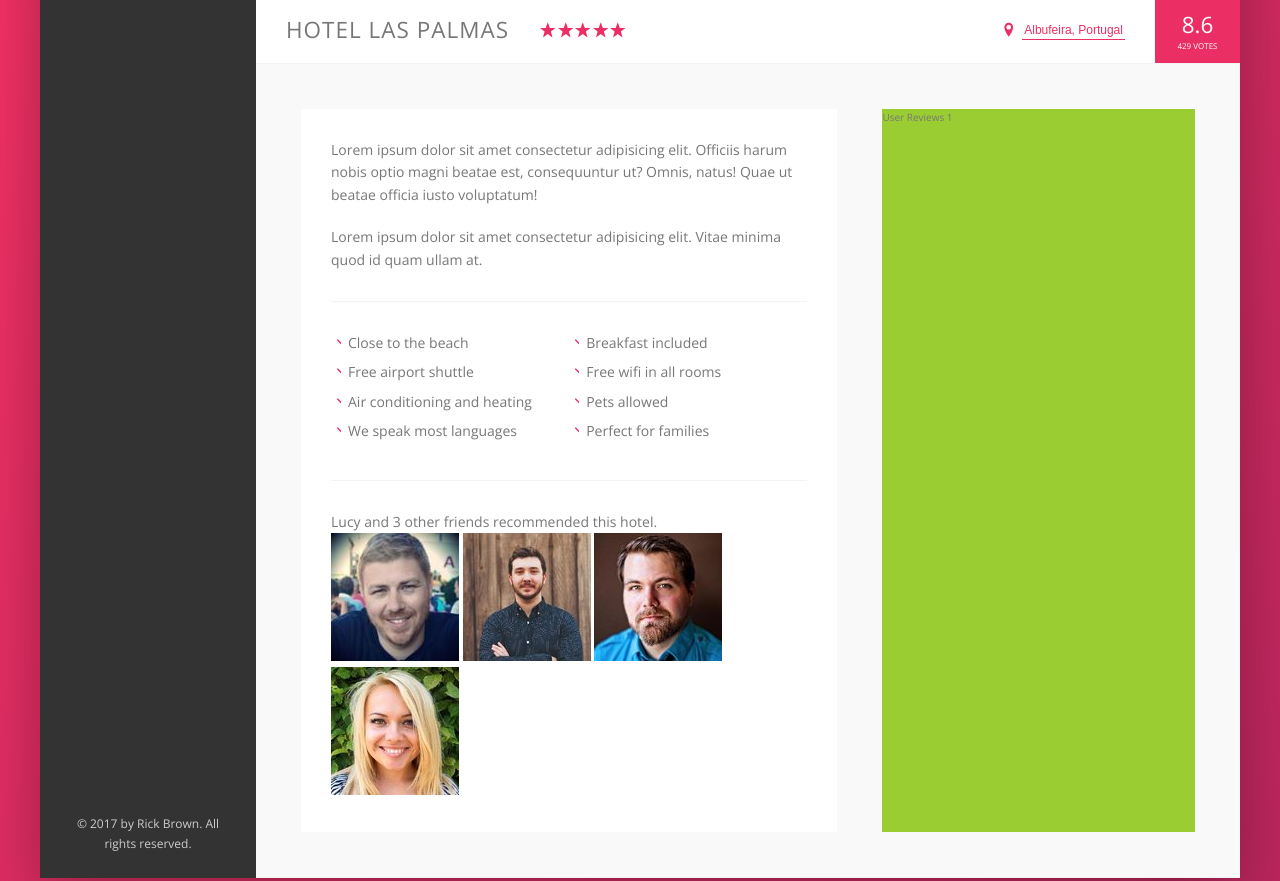
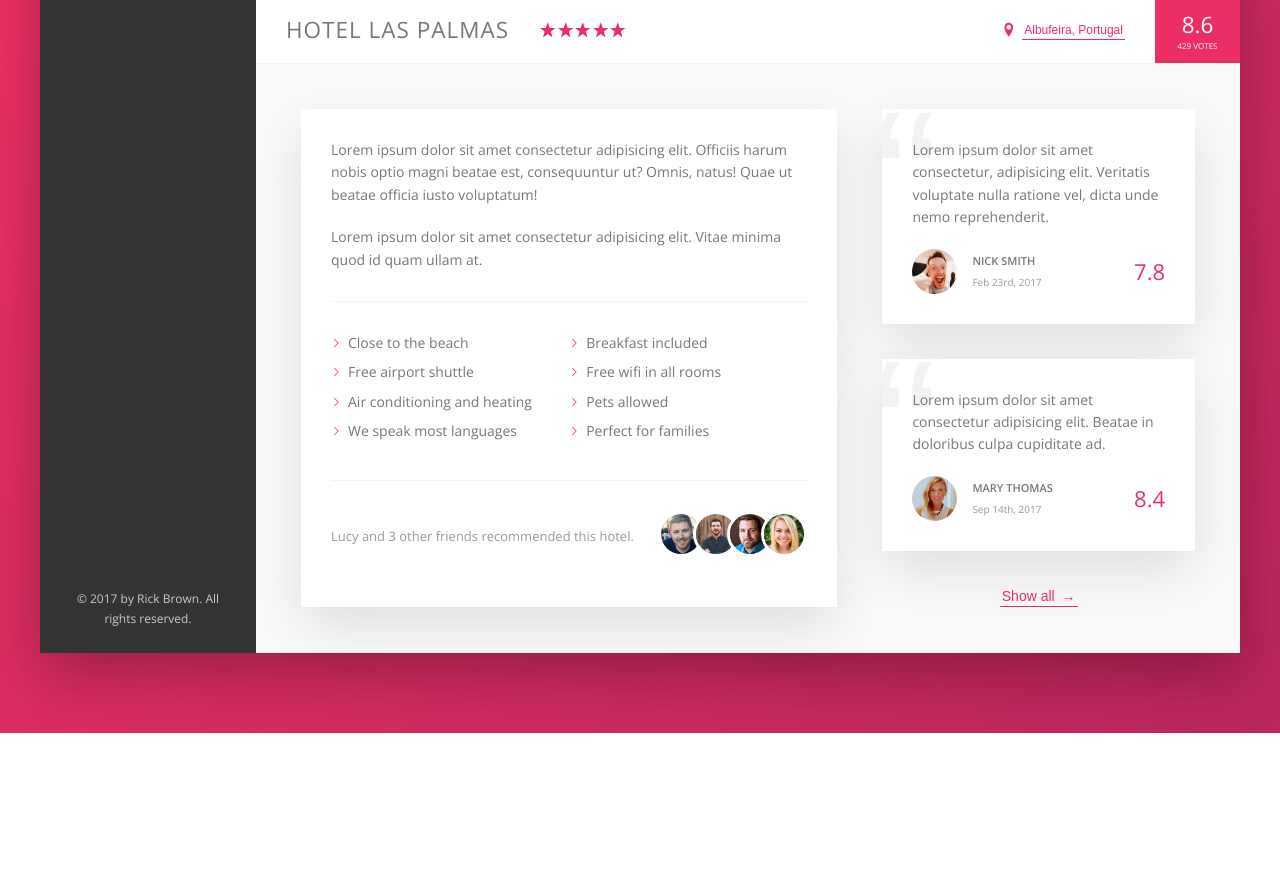
Before and after one commit to RickBr0wn/trillo, a website: page index.html in a window 1280 px wide. Shown: the part 538-1419 px from the top of the page. After the commit the page ends 1271 px from the top, so only its background shows below. Drawn offline with nearby package versions, Linux system fonts and the light colour scheme.

Commit message:
User reviews section completed

```diff
--- a/index.html
+++ b/index.html
@@ -155,7 +155,33 @@
 							</div>
 						</div>
 						<div class="user-reviews">
-							User Reviews 1
+							<figure class="review">
+								<blockquote class="review__text">
+									Lorem ipsum dolor sit amet consectetur, adipisicing elit. Veritatis voluptate nulla ratione vel, dicta unde nemo reprehenderit.
+								</blockquote>
+								<figcaption class="review__user">
+									<img src="img/user-1.jpg" alt="User 1" class="review__photo">
+									<div class="review__user-box">
+										<p class="review__user-name">Nick Smith</p>
+										<p class="review__user-date">Feb 23rd, 2017</p>
+									</div>
+									<div class="review__user-rating">7.8</div>
+								</figcaption>
+							</figure>
+							<figure class="review">
+									<blockquote class="review__text">
+										Lorem ipsum dolor sit amet consectetur adipisicing elit. Beatae in doloribus culpa cupiditate ad.
+									</blockquote>
+									<figcaption class="review__user">
+										<img src="img/user-2.jpg" alt="User 2" class="review__photo">
+										<div class="review__user-box">
+											<p class="review__user-name">Mary Thomas</p>
+											<p class="review__user-date">Sep 14th, 2017</p>
+										</div>
+										<div class="review__user-rating">8.4</div>
+									</figcaption>
+								</figure>
+								<button class="btn-inline">Show all <span>&rarr;</span></button>
 						</div>
 					</div>
 				</main>
--- a/sass/_base.scss
+++ b/sass/_base.scss
@@ -14,7 +14,7 @@
   --color-grey-dark-3: #999;
 
   --shadow-dark: 0 2rem 6rem rgba(0, 0, 0, .3);
-  --shadow-light: 2rem 5rem rgbs(0, 0, 0, .6);
+  --shadow-light: 0 2rem 5rem rgba(0, 0, 0, .1);
 
   --line: solid 1px var(--color-grey-light-2);
 }
--- a/sass/_components.scss
+++ b/sass/_components.scss
@@ -275,8 +275,17 @@
   cursor: pointer;
   transition: all .4s;
 
+  & span {
+    margin-left: 3px;
+    transition: margin-left .4s;
+  }
+
   &:hover {
     color: var(--color-grey-dark-1);
+
+    span {
+      margin-left: 8px;
+    }
   }
 
   &:focus {
@@ -340,9 +349,103 @@
     // For modern browsers use MASKS
     background-color: var(--color-primary);
     -webkit-mask-image: url(../img/chevron-thin-right.svg);
-    background-size: cover;
+    -webkit-mask-size: cover;
+    mask-image: url(../img/chevron-thin-right.svg);
+    mask-size: cover;
   }
 }
 
 //////////////////////////////////////////////
 // RECOMMEND
+.recommend {
+  font-size: 1.3rem;
+  color: var(--color-grey-dark-3);
+
+  display: flex;
+  align-items: center;
+
+  &__photo {
+    box-sizing: content-box;
+    height: 4rem;
+    width: 4rem;
+    border-radius: 50%;
+
+    border: 3px solid #fff;
+
+    &:not(:last-child) {
+      margin-right: -1.5rem;
+    }
+  }
+
+  &__count {
+    margin-right: auto;
+  }
+
+  &__friends {
+
+  }
+}
+
+//////////////////////////////////////////////
+// REVIEWS
+.review {
+  background-color: #fff;
+  box-shadow: var(--shadow-light);
+  padding: 3rem;
+  margin-bottom: 3.5rem;
+  overflow: hidden;
+
+  position: relative;
+
+  &__text {
+    margin-bottom: 2rem;
+    position: relative;
+    z-index: 10;
+  }
+
+  &__user {
+    display: flex;
+    align-items: center;
+  }
+
+  &__photo {
+    height: 4.5rem;
+    width: 4.5rem;
+    border-radius: 50%;
+    margin-right: 1.5rem;
+  }
+
+  &__user-box {
+    margin-right: auto;
+  }
+
+  &__user-name {
+    font-size: 1.1rem;
+    font-weight: 600;
+    text-transform: uppercase;
+    margin-bottom: .4rem;
+  }
+
+  &__user-date {
+    font-size: 1rem;
+    color: var(--color-grey-dark-3);
+  }
+
+  &__user-rating {
+    color: var(--color-primary);
+    font-size: 2.2rem;
+    font-weight: 300;
+  }
+
+  &::before {
+    content: "\201C";
+    position: absolute;
+    top: -2.75rem;
+    left: -1rem;
+    line-height: 1;
+    font-size: 20rem;
+    color: var(--color-grey-light-2);
+    font-family: sans-serif;
+    z-index: 1;
+  }
+}
--- a/sass/_layout.scss
+++ b/sass/_layout.scss
@@ -39,6 +39,7 @@
 }
 
 .detail {
+  font-size: 1.4rem;
   display: flex;
   padding: 4.5rem;
   background-color: var(--color-grey-light-1);
@@ -46,7 +47,6 @@
 }
 
 .description {
-  font-size: 1.4rem;
   background-color: #fff;
   box-shadow: var(--shadow-light);
   padding: 3rem;
@@ -55,6 +55,9 @@
 }
 
 .user-reviews {
-  background-color: yellowgreen;
   flex: 1;
+
+  display: flex;
+  flex-direction: column;
+  align-items: center;
 }
```
Also changed, not shown: css/style.css.
